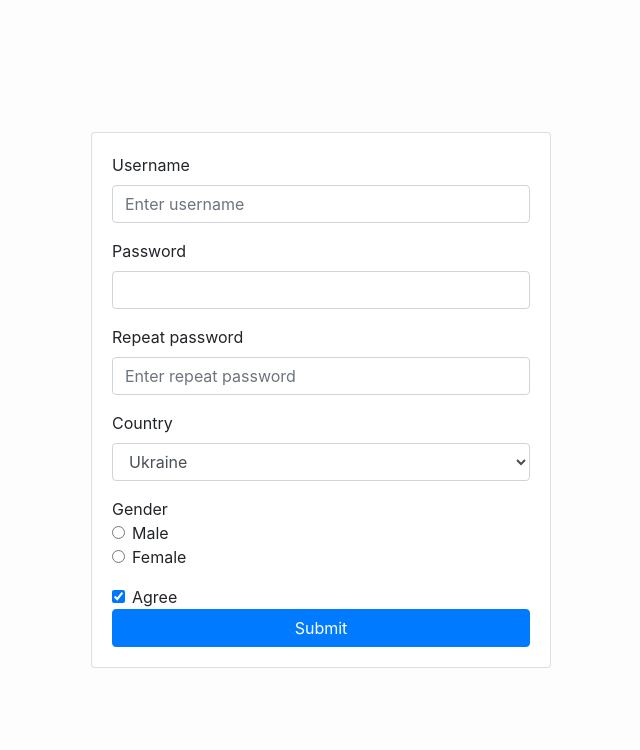
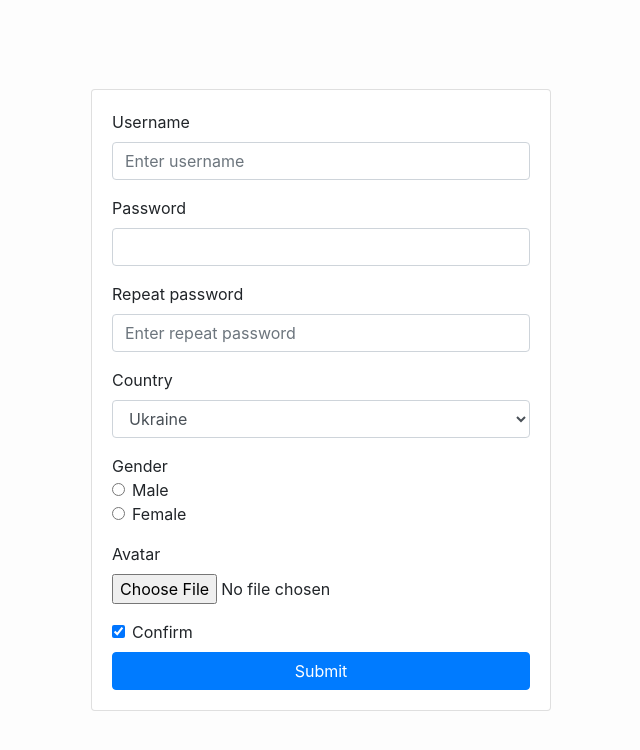
Before and after one commit to Anastasiya1982/reactFormPractic, a React (Create React App) app: page / in a window 1280 px wide. Shown: the top 750 px of the page, without its empty margins (319-959 px from the left). Built offline with nearby package versions, Linux system fonts and the light colour scheme.

Commit message:
add file as a file

```diff
--- a/src/components/App.js
+++ b/src/components/App.js
@@ -13,6 +13,7 @@
       country:'1',
       gender:'mail',
       agree:true,
+      avatar:'',
     }
   }
   onChange=(event)=>{
@@ -27,7 +28,18 @@
       //либо можно написать так, обратить внимание что True при возврате получается строка  строка
       //[event.target.name]:event.target.value=="true"?false:true
     })
-  }
+  };
+
+  onChangeAvatar = (event) => {
+    const reader = new FileReader();
+    reader.onload = event => {
+      this.setState({
+        avatar:event.target.result
+      });
+    };
+    // console.log(event.target.files[0]);
+    reader.readAsDataURL(event.target.files[0]);
+  };
 
   onSubmit=(event)=>{
     event.preventDefault();
@@ -126,7 +138,17 @@
                 </label>
             </div>
           </fieldset>
-          <div className="form-check">
+          <div className="form-group">
+            <label htmlFor="avatar">Avatar</label>
+            <input
+                type="file"
+                className="form-control-file"
+                id="avatar"
+                name='avatar'
+                onChange={this.onChangeAvatar}
+            />
+          </div>
+          <div className="form-check mb-2">
             <input className="form-check-input"
                    type="checkbox"
                    id="agree"
@@ -136,7 +158,7 @@
                    checked={this.state.agree}
             />
               <label className="form-check-label" htmlFor="agree">
-               Agree </label>
+               Confirm </label>
           </div>
           <button type="submit" className="btn btn-primary w-100"
           onClick={this.onSubmit}
```
